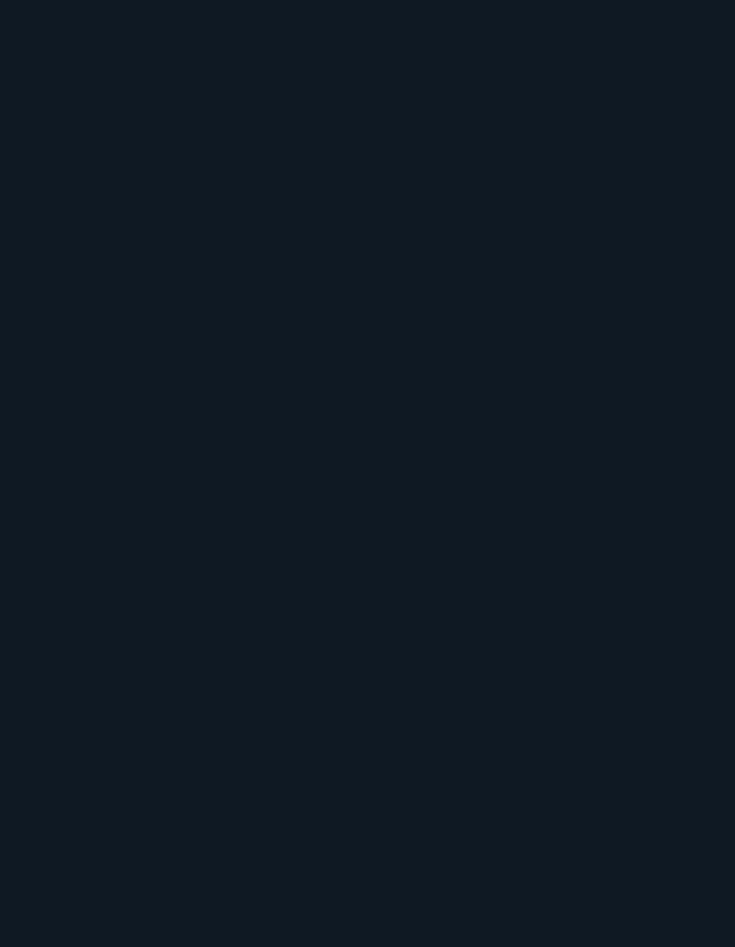
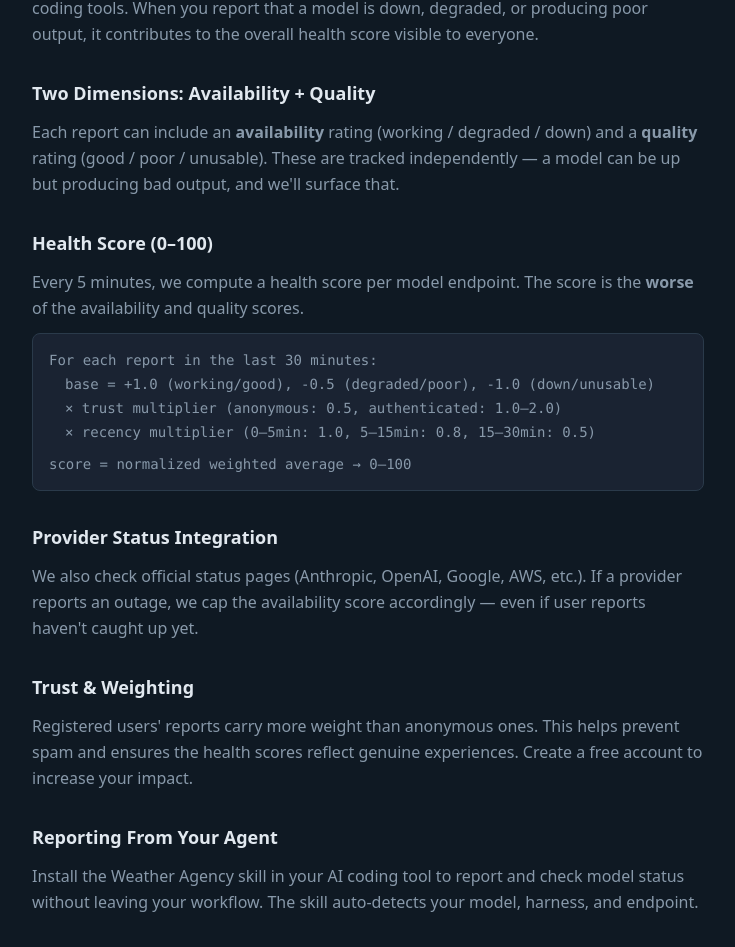
Before and after one commit to erans/weatheragency, a React (Vite) app in the folder packages/web/: page /how-it-works in a window 1280 px wide. Shown: the part 220-1167 px from the top of the page, without its empty margins (272-1007 px from the left). Before the commit the page ends 800 px from the top, so only its background shows below. Built offline with nearby package versions, Linux system fonts and the light colour scheme; no server answers.

Commit message:
feat: implement How It Works page and Suggest Model page

```diff
--- a/packages/web/src/pages/HowItWorks.tsx
+++ b/packages/web/src/pages/HowItWorks.tsx
@@ -1,3 +1,84 @@
 export function HowItWorks() {
-  return <div>How It Works — TODO</div>;
+  return (
+    <div className="mx-auto max-w-2xl">
+      <h1 className="mb-6 text-2xl font-bold">How It Works</h1>
+
+      <div className="space-y-8 text-brand-subtitle leading-relaxed">
+        <section>
+          <h2 className="mb-3 text-lg font-semibold text-brand-text">
+            Community-Driven Status
+          </h2>
+          <p>
+            Weather Agency aggregates reports from developers using AI models
+            through their coding tools. When you report that a model is down,
+            degraded, or producing poor output, it contributes to the overall
+            health score visible to everyone.
+          </p>
+        </section>
+
+        <section>
+          <h2 className="mb-3 text-lg font-semibold text-brand-text">
+            Two Dimensions: Availability + Quality
+          </h2>
+          <p>
+            Each report can include an <strong>availability</strong> rating
+            (working / degraded / down) and a <strong>quality</strong> rating
+            (good / poor / unusable). These are tracked independently — a model
+            can be up but producing bad output, and we'll surface that.
+          </p>
+        </section>
+
+        <section>
+          <h2 className="mb-3 text-lg font-semibold text-brand-text">
+            Health Score (0–100)
+          </h2>
+          <p className="mb-3">
+            Every 5 minutes, we compute a health score per model endpoint. The
+            score is the <strong>worse</strong> of the availability and quality
+            scores.
+          </p>
+          <div className="rounded-lg border border-brand-border bg-brand-card p-4 font-mono text-sm">
+            <p>For each report in the last 30 minutes:</p>
+            <p className="mt-1 ml-4">base = +1.0 (working/good), -0.5 (degraded/poor), -1.0 (down/unusable)</p>
+            <p className="mt-1 ml-4">× trust multiplier (anonymous: 0.5, authenticated: 1.0–2.0)</p>
+            <p className="mt-1 ml-4">× recency multiplier (0–5min: 1.0, 5–15min: 0.8, 15–30min: 0.5)</p>
+            <p className="mt-3">score = normalized weighted average → 0–100</p>
+          </div>
+        </section>
+
+        <section>
+          <h2 className="mb-3 text-lg font-semibold text-brand-text">
+            Provider Status Integration
+          </h2>
+          <p>
+            We also check official status pages (Anthropic, OpenAI, Google,
+            AWS, etc.). If a provider reports an outage, we cap the availability
+            score accordingly — even if user reports haven't caught up yet.
+          </p>
+        </section>
+
+        <section>
+          <h2 className="mb-3 text-lg font-semibold text-brand-text">
+            Trust & Weighting
+          </h2>
+          <p>
+            Registered users' reports carry more weight than anonymous ones.
+            This helps prevent spam and ensures the health scores reflect
+            genuine experiences. Create a free account to increase your impact.
+          </p>
+        </section>
+
+        <section>
+          <h2 className="mb-3 text-lg font-semibold text-brand-text">
+            Reporting From Your Agent
+          </h2>
+          <p>
+            Install the Weather Agency skill in your AI coding tool to report
+            and check model status without leaving your workflow. The skill
+            auto-detects your model, harness, and endpoint.
+          </p>
+        </section>
+      </div>
+    </div>
+  );
 }
--- a/packages/web/src/pages/Suggest.tsx
+++ b/packages/web/src/pages/Suggest.tsx
@@ -1,3 +1,108 @@
+import { useState } from "react";
+import { api } from "../api/client";
+
 export function Suggest() {
-  return <div>Suggest — TODO</div>;
+  const [provider, setProvider] = useState("");
+  const [name, setName] = useState("");
+  const [hostingProvider, setHostingProvider] = useState("");
+  const [hostingLabel, setHostingLabel] = useState("");
+  const [submitted, setSubmitted] = useState(false);
+  const [error, setError] = useState("");
+
+  const handleSubmit = async (e: React.FormEvent) => {
+    e.preventDefault();
+    setError("");
+    try {
+      await api.suggestModel({
+        provider,
+        name,
+        hosting_provider: hostingProvider || undefined,
+        hosting_label: hostingLabel || undefined,
+      });
+      setSubmitted(true);
+    } catch (err) {
+      setError(err instanceof Error ? err.message : "Failed to submit");
+    }
+  };
+
+  if (submitted) {
+    return (
+      <div className="mx-auto max-w-md text-center">
+        <h1 className="mb-4 text-2xl font-bold">Suggestion Submitted</h1>
+        <p className="text-brand-subtitle">
+          Your suggestion is pending review. It may take a while to get
+          approved. Thank you for helping expand our catalog!
+        </p>
+      </div>
+    );
+  }
+
+  return (
+    <div className="mx-auto max-w-md">
+      <h1 className="mb-2 text-2xl font-bold">Suggest a Model</h1>
+      <p className="mb-6 text-sm text-brand-subtitle">
+        Don't see a model or endpoint you use? Suggest it here.
+      </p>
+
+      <form onSubmit={handleSubmit} className="space-y-4">
+        <div>
+          <label className="mb-1 block text-sm text-brand-subtitle">
+            Provider *
+          </label>
+          <input
+            type="text"
+            required
+            value={provider}
+            onChange={(e) => setProvider(e.target.value)}
+            placeholder="e.g. mistral, cohere"
+            className="w-full rounded-lg border border-brand-border bg-brand-card px-3 py-2 text-brand-text outline-none focus:border-brand-subtitle"
+          />
+        </div>
+        <div>
+          <label className="mb-1 block text-sm text-brand-subtitle">
+            Model Name *
+          </label>
+          <input
+            type="text"
+            required
+            value={name}
+            onChange={(e) => setName(e.target.value)}
+            placeholder="e.g. Mistral Large 2"
+            className="w-full rounded-lg border border-brand-border bg-brand-card px-3 py-2 text-brand-text outline-none focus:border-brand-subtitle"
+          />
+        </div>
+        <div>
+          <label className="mb-1 block text-sm text-brand-subtitle">
+            Hosting Provider (optional)
+          </label>
+          <input
+            type="text"
+            value={hostingProvider}
+            onChange={(e) => setHostingProvider(e.target.value)}
+            placeholder="e.g. together, fireworks"
+            className="w-full rounded-lg border border-brand-border bg-brand-card px-3 py-2 text-brand-text outline-none focus:border-brand-subtitle"
+          />
+        </div>
+        <div>
+          <label className="mb-1 block text-sm text-brand-subtitle">
+            Hosting Label (optional)
+          </label>
+          <input
+            type="text"
+            value={hostingLabel}
+            onChange={(e) => setHostingLabel(e.target.value)}
+            placeholder="e.g. Together AI"
+            className="w-full rounded-lg border border-brand-border bg-brand-card px-3 py-2 text-brand-text outline-none focus:border-brand-subtitle"
+          />
+        </div>
+        {error && <p className="text-sm text-health-red">{error}</p>}
+        <button
+          type="submit"
+          className="w-full rounded-lg bg-health-green px-4 py-2 font-medium text-brand-bg transition-opacity hover:opacity-90"
+        >
+          Submit Suggestion
+        </button>
+      </form>
+    </div>
+  );
 }
```
